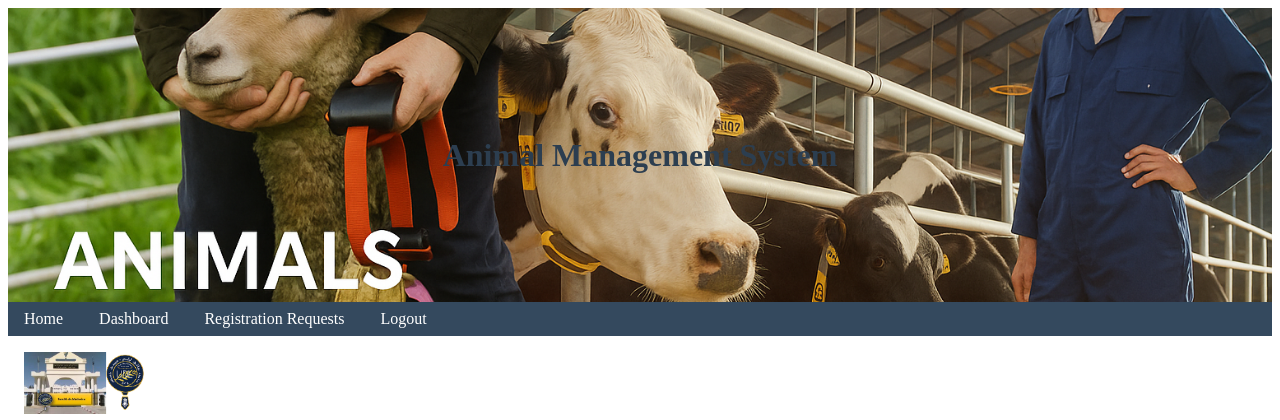
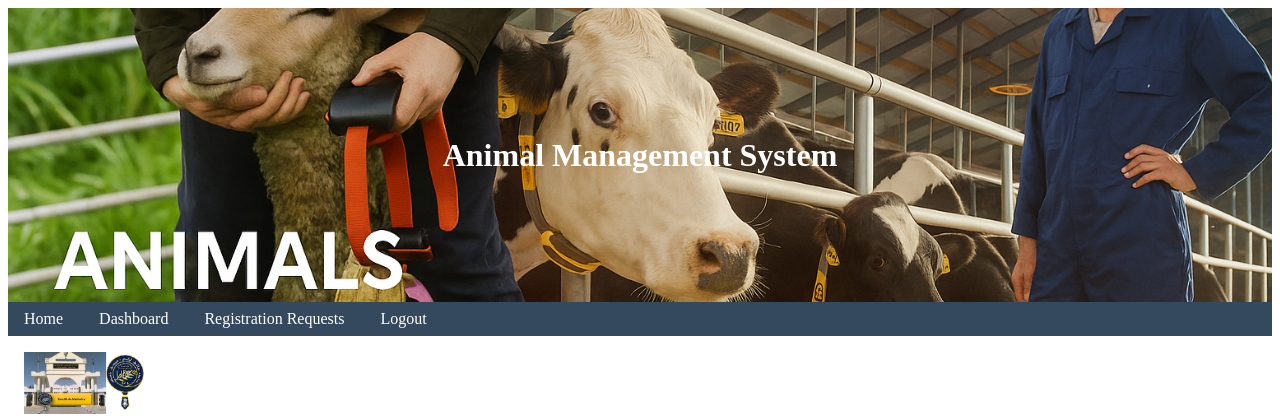
Before and after one commit to HADJIAHMED2219/animal_management, a Flask app: page /admin/requests in a window 1280 px wide. Shown: the top 420 px of the page. Run offline with Flask 3, Linux system fonts and the light colour scheme; the visitor is signed in with stand-in values (Sample User, id 1); data that the repository does not hold is empty; parts of the project's set-up code (start-up, migrations or seed data) failed here and were passed over.

Commit message:
style.css

```diff
--- a/static/css/style.css
+++ b/static/css/style.css
@@ -52,6 +52,10 @@ header {
 
 h1, h2, h3 {
     color: #2c3e50;
+}
+/* Couleur des titres dans le header uniquement */
+header h1, header h2, header h3 {
+    color: white; /* ou la couleur que tu veux */
 }
 
 nav {
```
